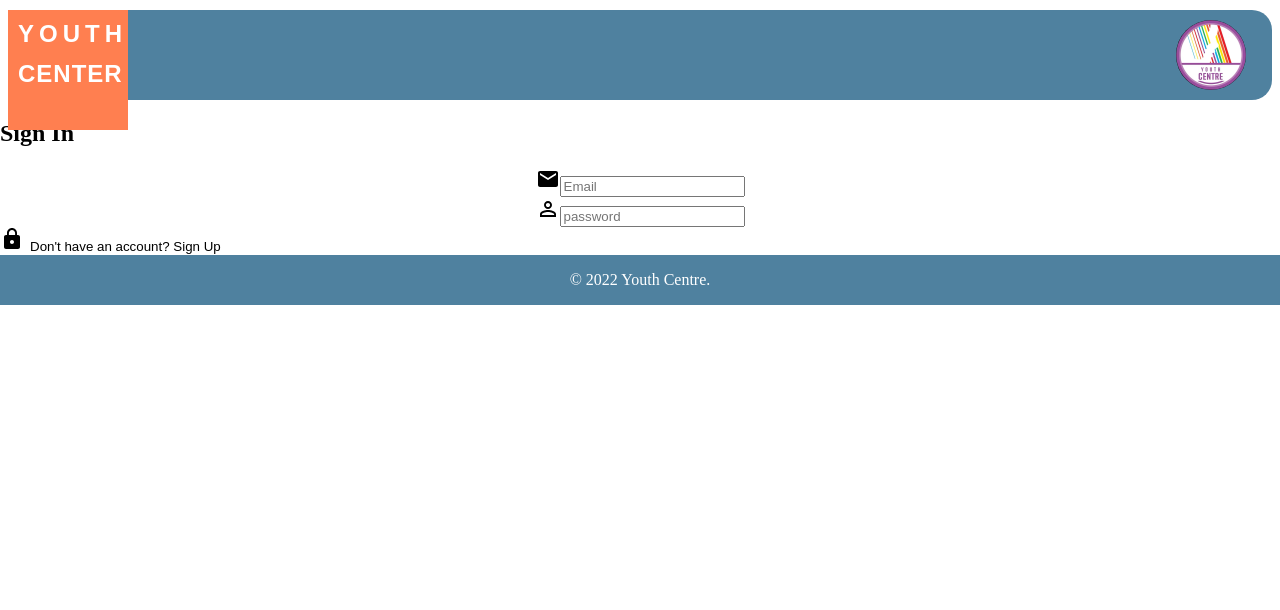
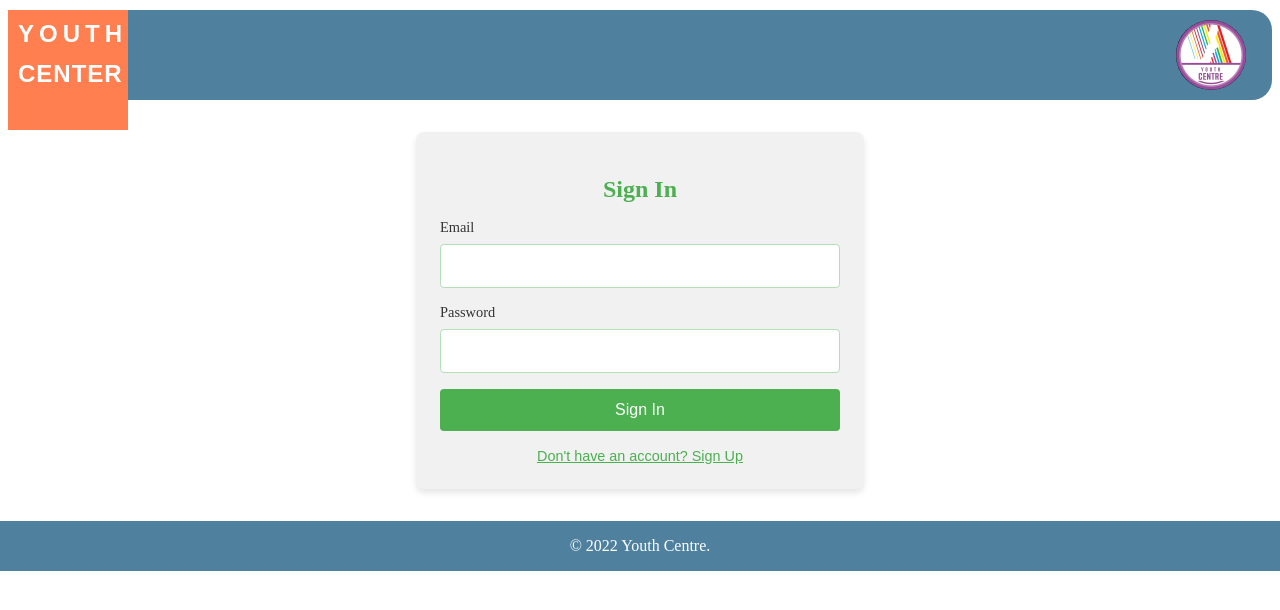
Before and after one commit to ms-viktoria/youth-center-website, a React (Vite) app: page /login in a window 1280 px wide. Shown: the top 610 px of the page. Built offline with nearby package versions, Linux system fonts and the light colour scheme; the HTML template or start-up script is replaced by a standard one.

Commit message:
Add changes for component LoginSingUp and styles

```diff
--- a/src/components/LoginSingUp.tsx
+++ b/src/components/LoginSingUp.tsx
@@ -1,132 +1,70 @@
 import React, { useState } from "react";
 import "../styles/login-sing-up.scss";
-import MailIcon from "@mui/icons-material/Mail";
-import PersonOutlineIcon from "@mui/icons-material/PersonOutline";
-import LockIcon from "@mui/icons-material/Lock";
+// import MailIcon from "@mui/icons-material/Mail";
+// import PersonOutlineIcon from "@mui/icons-material/PersonOutline";
+// import LockIcon from "@mui/icons-material/Lock";
 
-type FormData = {
-  email: string;
-  password: string;
-  confirmPassword: string;
+
+const AuthForm: React.FC = () => {
+  const [isSignUp, setIsSignUp] = useState(false);
+  const [formData, setFormData] = useState({ email: "", password: "", confirmPassword: "" });
+  const [error, setError] = useState<string | null>(null);
+
+  const toggleForm = () => {
+    setIsSignUp(!isSignUp);
+    setFormData({ email: "", password: "", confirmPassword: "" });
+    setError(null);
   };
 
-const AuthForm: React.FC = () => {
-  const [isSignUP, setIsSignUP] = useState(false);
-  const [formData, setFormData] = useState<FormData>({
-    email: "",
-    password: "",
-    confirmPassword: "",
-  });
-
-  const [error, setError] = useState<string | null>(null);
-
-  const handleInputChange = (e: React.ChangeEvent<HTMLDivElement>) => {
+  const handleInputChange = (e: React.ChangeEvent<HTMLInputElement>) => {
     const { name, value } = e.target;
     setFormData({ ...formData, [name]: value });
-  };
-
-  const toggleForm = () => {
-    setIsSignUP(!isSignUP);
-    setFormData({ email: "", password: "", confirmPassword: "" });
-    setError(null);
   };
 
   const handleSubmit = (e: React.FormEvent) => {
     e.preventDefault();
     setError(null);
-    if (!isSignUP && formData.password !== formData.confirmPassword) {
+
+    if (isSignUp && formData.password !== formData.confirmPassword) {
       setError("Passwords do not match.");
       return;
     }
 
-    if (!formData.email || !formData.password) {
-      setError("Please fill in all required fields.");
-      return;
-    }
+    console.log(isSignUp ? "Sign Up Data:" : "Sign In Data:", formData);
+  };
 
-    if (isSignUP) {
-      console.log("Sign Up Data: ", formData);
-    } else {
-      console.log("Sign In Data: ", formData);
-    }
-  };
   return (
-    <div className="login-form">
-      <h2>{isSignUP ? "Sign Up" : "Sign In"}</h2>
-      <form onSubmit={handleSubmit}>
-      <div>
-        <MailIcon>Email:</MailIcon>
-        <input
-          type="email"
-          name="email"
-          value={formData.email}
-          onChange={handleInputChange}
-          placeholder="Email"
-          required
-        />
-      </div>
-      <div>
-        <PersonOutlineIcon>Password:</PersonOutlineIcon>
-        <input
-          type="password"
-          name="password"
-          value={formData.password}
-          onChange={handleInputChange}
-          placeholder="password"
-          required
-        />
-      </div>
-      {isSignUP && (
-        <div>
-          <PersonOutlineIcon>Confirm Password:</PersonOutlineIcon>
+    <div className="auth-container">
+      <h2>{isSignUp ? "Sign Up" : "Sign In"}</h2>
+      <form className="auth-form" onSubmit={handleSubmit}>
+        <label>Email</label>
+        <input type="email" name="email" value={formData.email} onChange={handleInputChange} required />
+
+        <label>Password</label>
+        <input type="password" name="password" value={formData.password} onChange={handleInputChange} required />
+
+        {isSignUp && (
+          <>
+            <label>Confirm Password</label>
             <input
               type="password"
               name="confirmPassword"
               value={formData.confirmPassword}
               onChange={handleInputChange}
-            placeholder="confirmPassword"
               required
             />
-        </div>
+          </>
         )}
-      {error && <p>{error}</p>}
+
+        {error && <p className="error-message">{error}</p>}
+
+        <button type="submit">{isSignUp ? "Sign Up" : "Sign In"}</button>
       </form>
-      <LockIcon />
-      <button onClick={toggleForm}>
-        {isSignUP
-          ? "Already have an account? Sign In"
-          : "Don't have an account? Sign Up"}
+      <button className="toggle-btn" onClick={toggleForm}>
+        {isSignUp ? "Already have an account? Sign In" : "Don't have an account? Sign Up"}
       </button>
     </div>
   );
 };
 
-//   = () => {
-//   return (
-//     <div className="header-container">
-//       <div className="container-user">
-//         <div className="container-user__text">Sing Up</div>
-//         <div className="container-user__underline"></div>
-//       </div>
-//       <div className="container-user__inputs">
-//         <div className="container-user__input">
-//           <PersonOutlineIcon className="container-user__icon"></PersonOutlineIcon>
-//           <input type={"text"} />
-//         </div>
-//         <div className="container-user__input">
-//           <MailIcon className="container-user__icon"></MailIcon>
-//           <input type={"email"} />
-//         </div>
-//         <div className="container-user__input">
-//           <LockIcon className="container-user__icon"></LockIcon>
-//           <input type={"password"} />
-//         </div>
-//         <div className="submit-container-user__input">
-//           <div
-//         </div>
-//       </div>
-//     </div>
-//   );
-// };
-
 export default AuthForm;
--- a/src/styles/login-sing-up.scss
+++ b/src/styles/login-sing-up.scss
@@ -1,19 +1,101 @@
-p {
-  color: #ff0000;
+// Variables
+$primary-color: #4caf50;
+$secondary-color: #f1f1f1;
+$error-color: #ff5252;
+$text-color: #333;
+
+@mixin transition($property, $duration: 0.3s, $ease: ease-in-out) {
+  transition: $property $duration $ease;
 }
 
-button {
-  background-color: #ffffff;
-  border: none;
-  outline: none;
-  margin-top: 10px;
+.auth-container {
+  max-width: 400px;
+  margin: 2rem auto;
+  background: $secondary-color;
+  border-radius: 8px;
+  box-shadow: 0 4px 6px rgba(0, 0, 0, 0.1);
+  padding: 1.5rem;
+  text-align: center;
+
+  h2 {
+    margin-bottom: 1rem;
+    color: $primary-color;
+    font-size: 1.5rem;
+  }
 }
 
-form{
+.auth-form {
   display: flex;
   flex-direction: column;
-  justify-content: center;
-  align-items: center;
-  max-width: 400px;
-  margin: auto;
+
+  label {
+    font-size: 0.9rem;
+    margin-bottom: 0.5rem;
+    text-align: left;
+    color: $text-color;
+  }
+
+  input {
+    padding: 0.75rem;
+    font-size: 1rem;
+    border: 1px solid lighten($primary-color, 30%);
+    border-radius: 4px;
+    margin-bottom: 1rem;
+    outline: none;
+
+    &:focus {
+      border-color: $primary-color;
+      box-shadow: 0 0 5px lighten($primary-color, 40%);
+    }
+  }
+
+  button {
+    padding: 0.75rem;
+    font-size: 1rem;
+    color: #fff;
+    background-color: $primary-color;
+    border: none;
+    border-radius: 4px;
+    cursor: pointer;
+    @include transition(all);
+
+    &:hover {
+      background-color: darken($primary-color, 10%);
+    }
+  }
 }
+
+.error-message {
+  color: $error-color;
+  font-size: 0.9rem;
+  margin-bottom: 1rem;
+}
+
+.toggle-btn {
+  margin-top: 1rem;
+  font-size: 0.9rem;
+  color: $primary-color;
+  background: none;
+  border: none;
+  cursor: pointer;
+  text-decoration: underline;
+
+  &:hover {
+    color: darken($primary-color, 15%);
+  }
+}
+
+@media (max-width: 600px) {
+  .auth-container {
+    padding: 1rem;
+
+    h2 {
+      font-size: 1.3rem;
+    }
+
+    button {
+      font-size: 0.9rem;
+      padding: 0.5rem;
+    }
+  }
+}
```
Lines whose indentation alone changed are shown as unchanged.
